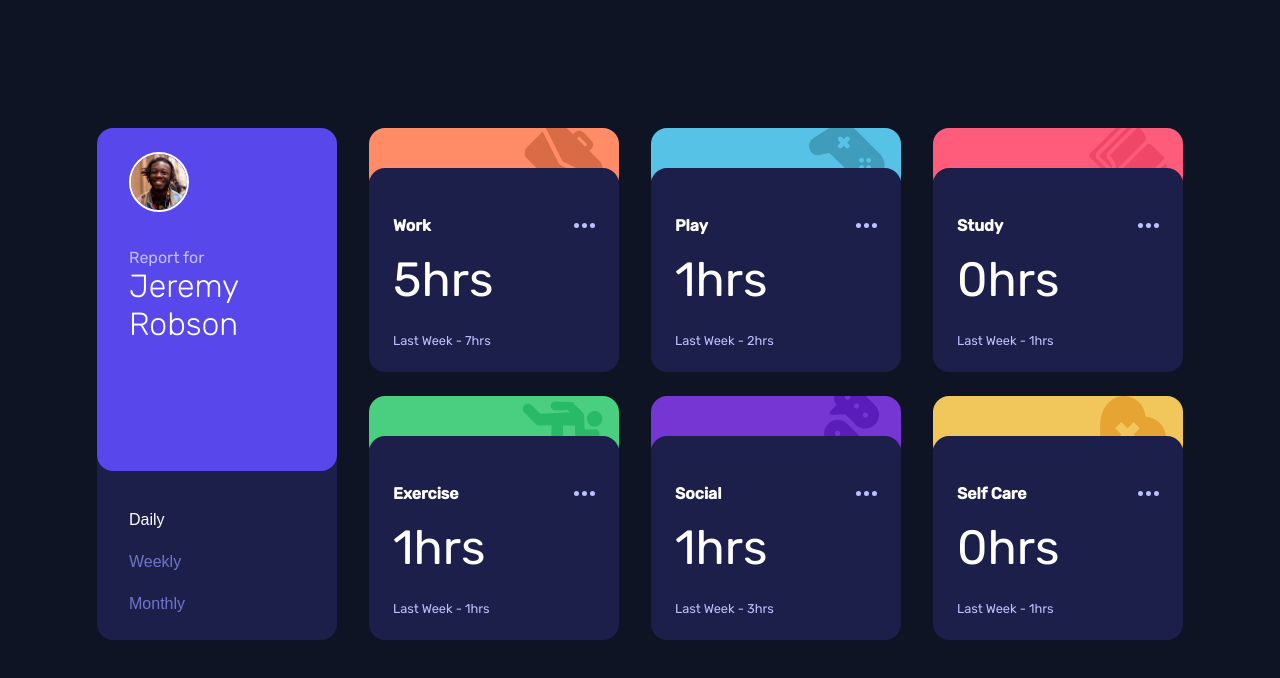
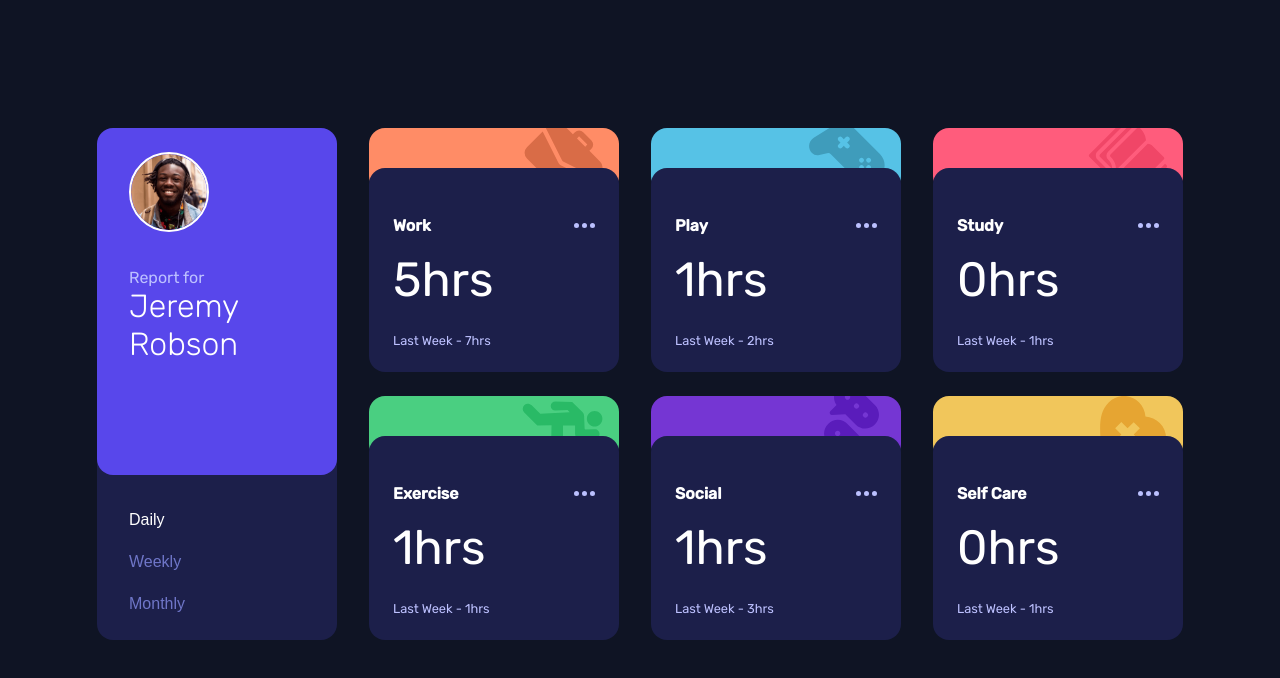
Before and after one commit to hny-codes/time-track-dashboard, a Next.js app: page / in a window 1280 px wide. Shown: the top 678 px of the page. Built offline with nearby package versions, Linux system fonts and the light colour scheme.

Commit message:
Update component size to adjust desktop image

```diff
--- a/app/components/ProfileCard.tsx
+++ b/app/components/ProfileCard.tsx
@@ -23,7 +23,7 @@ export default function ProfileCard({
   return (
     <section className={styles.section}>
       <div className={styles.social}>
-        <div>
+        <div className={styles['mobile-image']}>
           <Image
             src={image}
             alt=''
@@ -32,10 +32,19 @@ export default function ProfileCard({
             className={styles.border}
           />
         </div>
+        <div className={styles['desktop-image']}>
+          <Image
+            src={image}
+            alt=''
+            width={80}
+            height={80}
+            className={styles.border}
+          />
+        </div>
         <div>
           <h1>
             Report for <br />
-            <span>{name}</span>
+            <span className={styles.name}>{name}</span>
           </h1>
         </div>
       </div>
--- a/app/styles/profilecard.module.css
+++ b/app/styles/profilecard.module.css
@@ -53,6 +53,11 @@
   color: white;
 }
 
+/* Desktop Image */
+.desktop-image {
+  display: none;
+}
+
 @media (min-width: 560px) {
   .social {
     max-width: 15rem;
@@ -60,7 +65,7 @@
     place-items: flex-start;
 
     padding-left: 2rem;
-    padding-bottom: 8rem;
+    padding-bottom: 7rem;
   }
 
   .btn-list {
@@ -82,4 +87,13 @@
   .btn-list > *:first-child {
     margin-top: 12rem;
   }
+
+  /* Image */
+  .mobile-image {
+    display: none;
+  }
+
+  .desktop-image {
+    display: block;
+  }
 }
```
